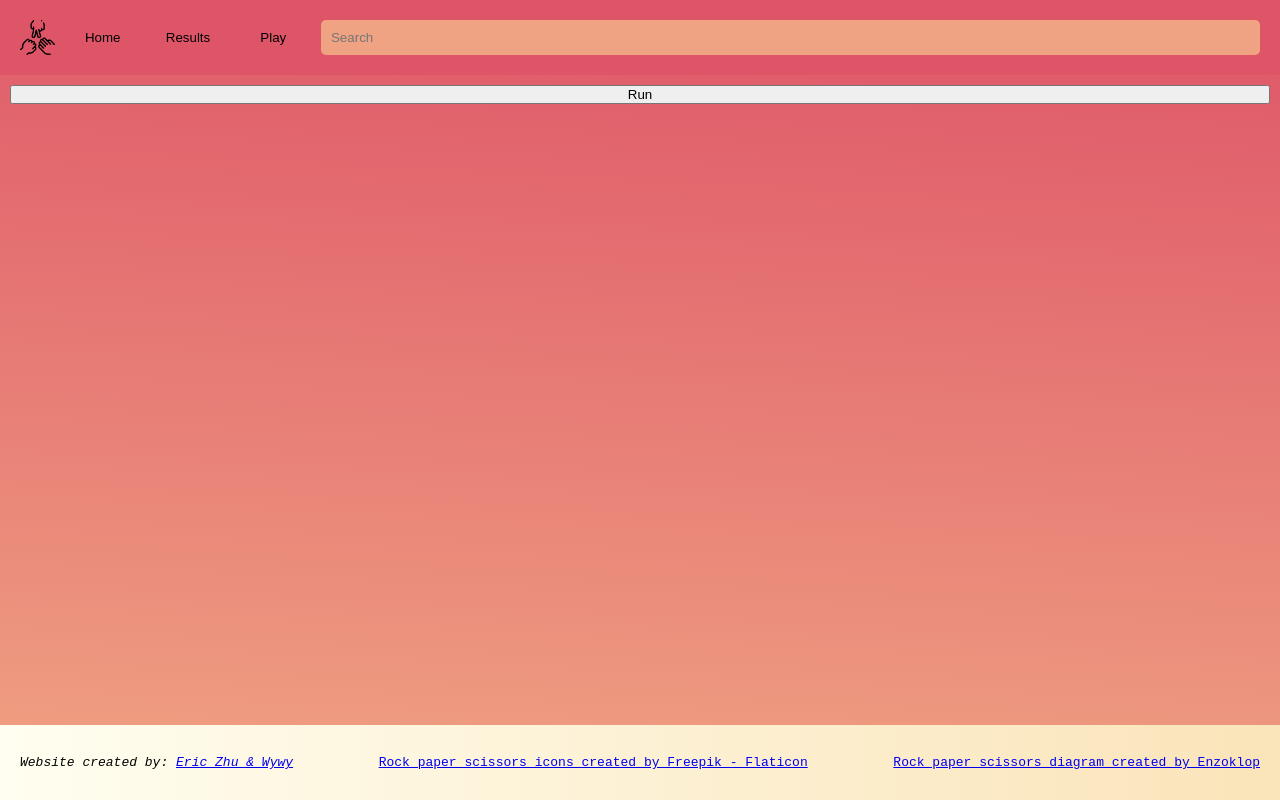
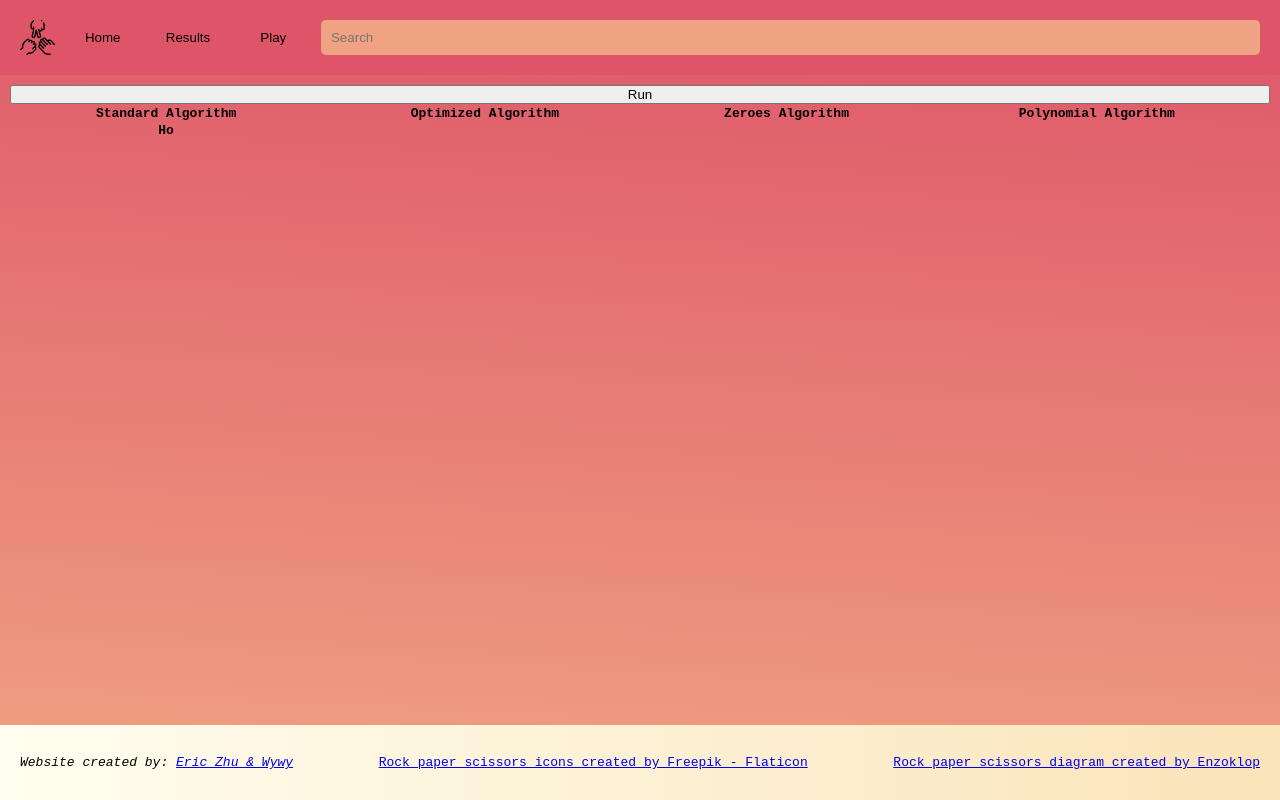
Before and after one commit to WywySenarios/Web-RockPaperScissors, a plain HTML site: page run.html in a window 1280 px wide. Drawn offline with Linux system fonts and the light colour scheme.

Commit message:
rename "map" to "zeroes"

```diff
--- a/run.html
+++ b/run.html
@@ -27,6 +27,19 @@
     <!-- Main content -->
     <div class="mainContent">
         <input type="button" onclick="run()" value="Run">
+
+        <table>
+            <tr>
+                <th>Standard Algorithm</th>
+                <th>Optimized Algorithm</th>
+                <th>Zeroes Algorithm</th>
+                <th>Polynomial Algorithm</th>
+            </tr>
+
+            <tr>
+                <th>Ho</th>
+            </tr>
+        </table>
     </div>
 
     <!-- Footer -->
@@ -41,10 +54,10 @@
             paper scissors icons created by Freepik - Flaticon</a>
         <a href="https://commons.wikimedia.org/wiki/File:Rock-paper-scissors.svg" title="rock paper scissors icons">Rock
             paper scissors diagram created by Enzoklop</a>
+
+        <script src="run.js"></script>
+        <noscript>Your browser does not support JavaScript! Unfortunately, that means that you can't test my cool RPS algorithms on your computer. Very sad :c</noscript>
     </footer>
-
-    <script src="run.js"></script>
-    <noscript>Your browser does not support JavaScript! Unfortunately, that means that you can't test my cool RPS algorithms on your computer. Very sad :c</noscript>
 </body>
 
 </html>
--- a/run.js
+++ b/run.js
@@ -36,9 +36,9 @@ function run() {
 	sleep(1000);
 
 
-	// map
+	// zeroes
 	start = performance.now();
-	results.push(RPSmap(games));
+	results.push(RPSzeroes(games));
 	end = performance.now();
 	runtime = end - start;
 	console.log(`${runtime}ms`);
@@ -112,7 +112,7 @@ function RPSoptimized(games) {
 }
 
 // Returns an array with the execution results
-function RPSmap(games) {
+function RPSzeroes(games) {
 	let results = Array(0);
 
 	for (let i = 0; i < games.length; i++) {
```
